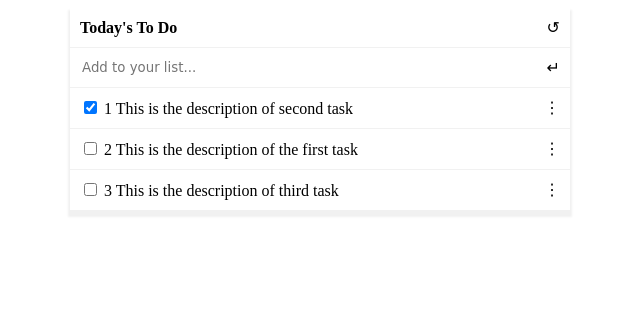
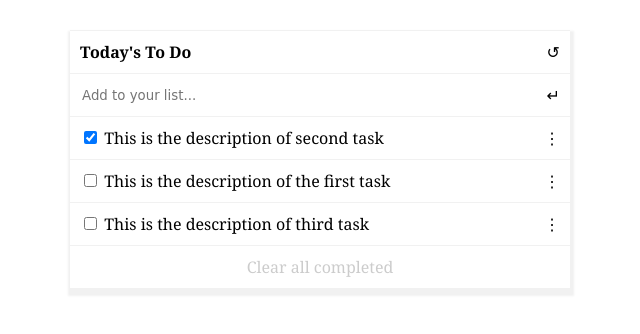
Before and after one commit to gabrie-lhilarion/minimalist, a website built with webpack: page src/file.html in a window 1280 px wide. Shown: the whole page, without its empty margins (320-960 px from the left). Built offline with nearby package versions, Linux system fonts and the light colour scheme.

Commit message:
Add more styling

```diff
--- a/src/index.js
+++ b/src/index.js
@@ -36,16 +36,29 @@ const todoList = tasks
 .map( task =>`
     <li>
         <p>
-            <span><input type="checkbox"${task.completed ? "checked" : ""} /> </span>
-            <span>${task.index} ${task.description} </span>
+            <span>
+                <input type="checkbox"${task.completed ? "checked" : ""} />
+            </span>
+            <span>
+                ${task.description}
+            </span>
         </p>
         <span class="drag-around">&#8942</span>
     </li>
 `);
+
+const footer = `
+<li id="clear-all">
+    <div>
+        Clear all completed
+    </div>
+</li>
+`;
 
 const minimalist = document.getElementById("minimalist");
 minimalist.innerHTML = `
     ${appHeader}
     ${input}
     ${todoList.join("")}
+    ${footer}
 `;
--- a/src/style.css
+++ b/src/style.css
@@ -1,9 +1,11 @@
 #minimalist {
+    border-top: 1.5px solid #f1f1f1;
+    font-family: Georgia, 'Times New Roman', Times, serif;
     width: 80%;
     max-width: 500px;
-    margin: auto;
+    margin: 30px auto;
     padding: 0;
-    box-shadow: 0px 4px 2px 2px #f1f1f1;
+    box-shadow: 1px 4px 2px 3px #f1f1f1;
 }
 
 #minimalist li {
@@ -42,3 +44,14 @@ margin: 0;
     margin: 0;
     font-size: medium;
 }
+
+.drag-around {
+    cursor: all-scroll;
+}
+
+#clear-all div {
+    color: #ccc;
+    width: 100%;
+    text-align: center;
+    align-items: center;
+}
```
